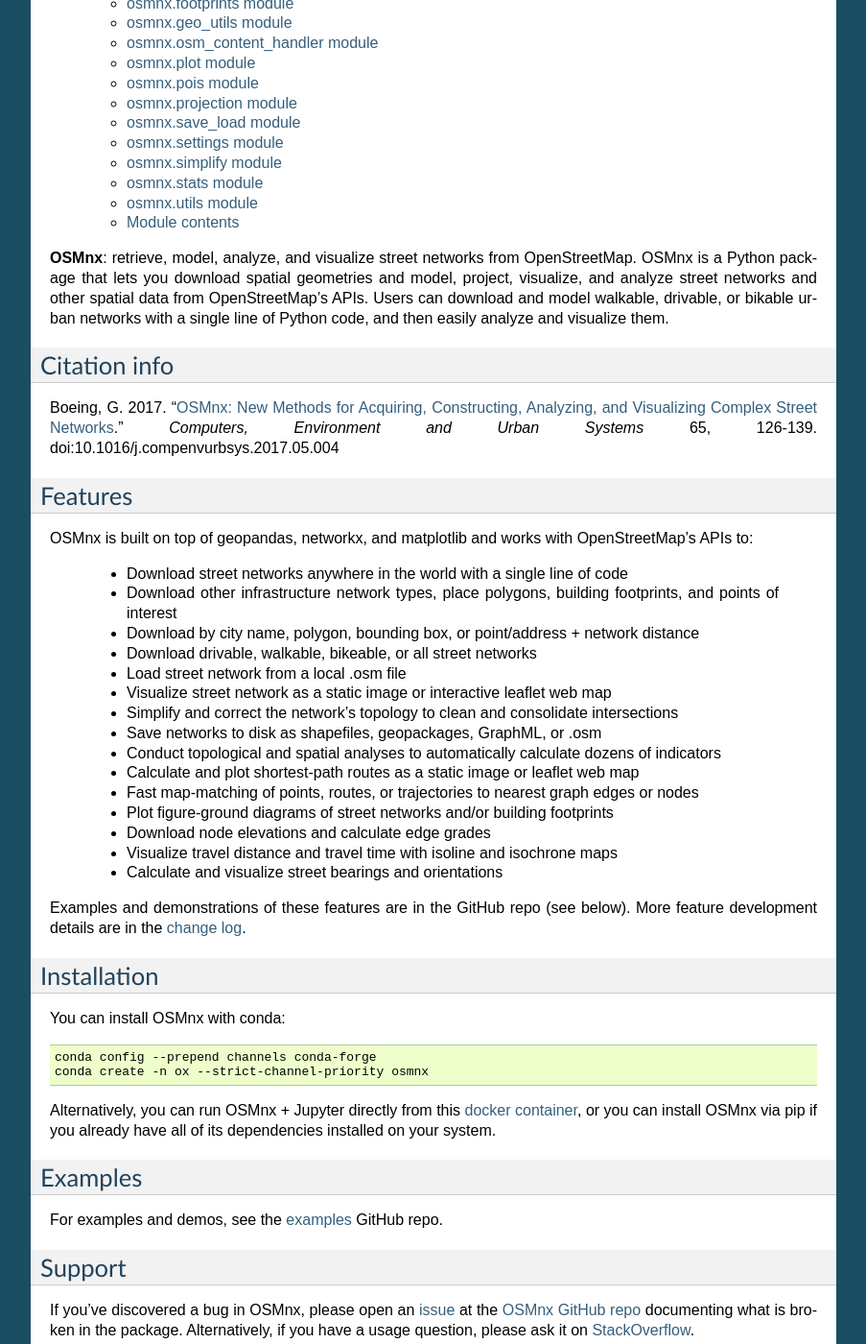
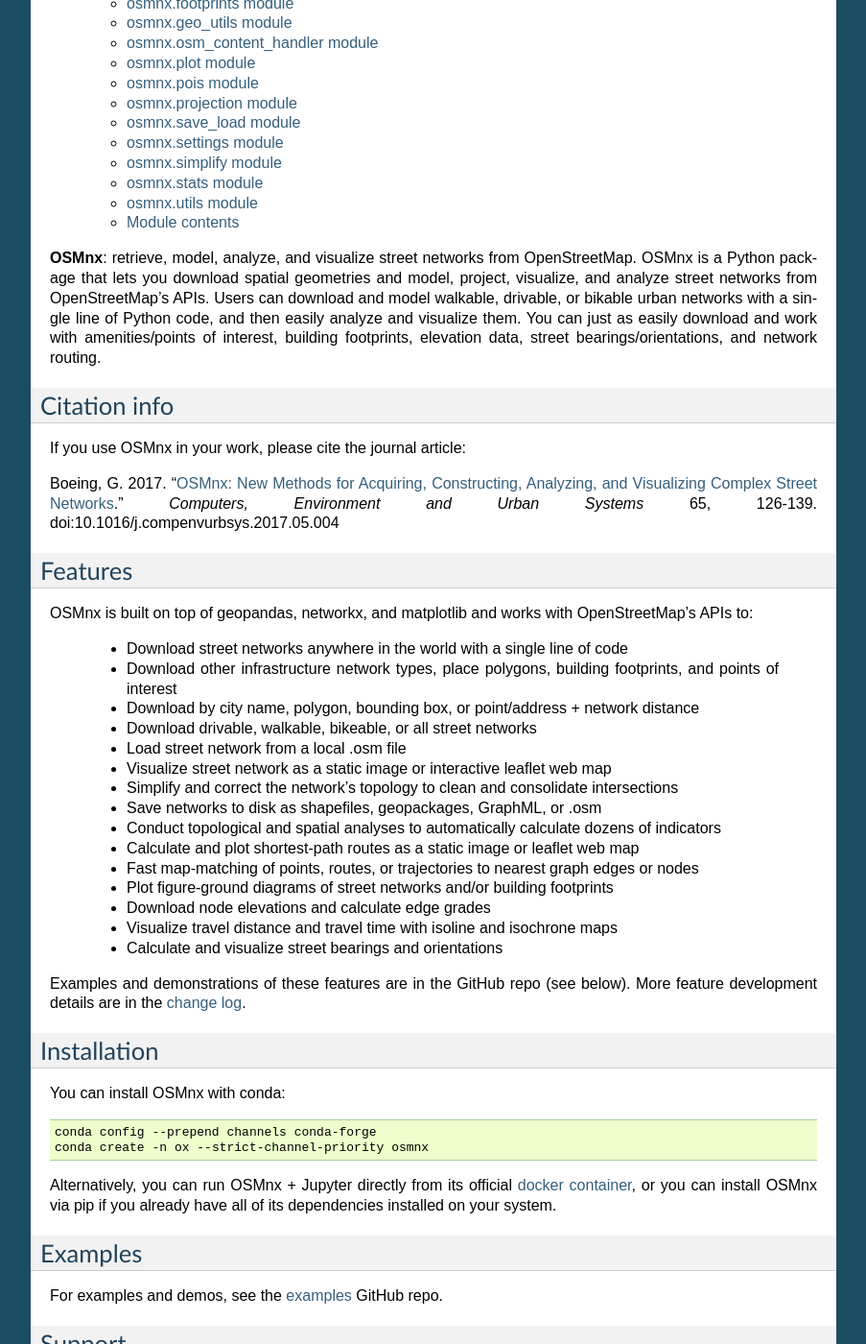
Before and after one commit to gboeing/osmnx, a Sphinx documentation site: the page built from docs/source/index.rst, in a window 1280 px wide and 1400 px high, scrolled down 260 px. Shown: the whole window at 96% size, without its empty margins (198-1101 px from the left). Built offline with Sphinx 7.4.7, drawn with Linux system fonts in a browser that asks for light colours.

Commit message:
update docs

```diff
--- a/docs/source/index.rst
+++ b/docs/source/index.rst
@@ -8,11 +8,13 @@
 
    osmnx
 
-**OSMnx**: retrieve, model, analyze, and visualize street networks from OpenStreetMap. OSMnx is a Python package that lets you download spatial geometries and model, project, visualize, and analyze street networks and  other spatial data from OpenStreetMap's APIs. Users can download and model walkable, drivable, or bikable urban networks with a single line of Python code, and then easily analyze and visualize them.
+**OSMnx**: retrieve, model, analyze, and visualize street networks from OpenStreetMap. OSMnx is a Python package that lets you download spatial geometries and model, project, visualize, and analyze street networks from OpenStreetMap's APIs. Users can download and model walkable, drivable, or bikable urban networks with a single line of Python code, and then easily analyze and visualize them. You can just as easily download and work with amenities/points of interest, building footprints, elevation data, street bearings/orientations, and network routing.
 
 
 Citation info
 -------------
+
+If you use OSMnx in your work, please cite the journal article:
 
 Boeing, G. 2017. "`OSMnx: New Methods for Acquiring, Constructing, Analyzing, and Visualizing Complex Street Networks`_." *Computers, Environment and Urban Systems* 65, 126-139. doi:10.1016/j.compenvurbsys.2017.05.004
 
@@ -51,7 +53,7 @@
     conda config --prepend channels conda-forge
     conda create -n ox --strict-channel-priority osmnx
 
-Alternatively, you can run OSMnx + Jupyter directly from this `docker container`_, or you can install OSMnx via pip if you already have all of its dependencies installed on your system.
+Alternatively, you can run OSMnx + Jupyter directly from its official `docker container`_, or you can install OSMnx via pip if you already have all of its dependencies installed on your system.
 
 
 Examples
```
Also changed, not shown: README.md (+4 -4 lines).
